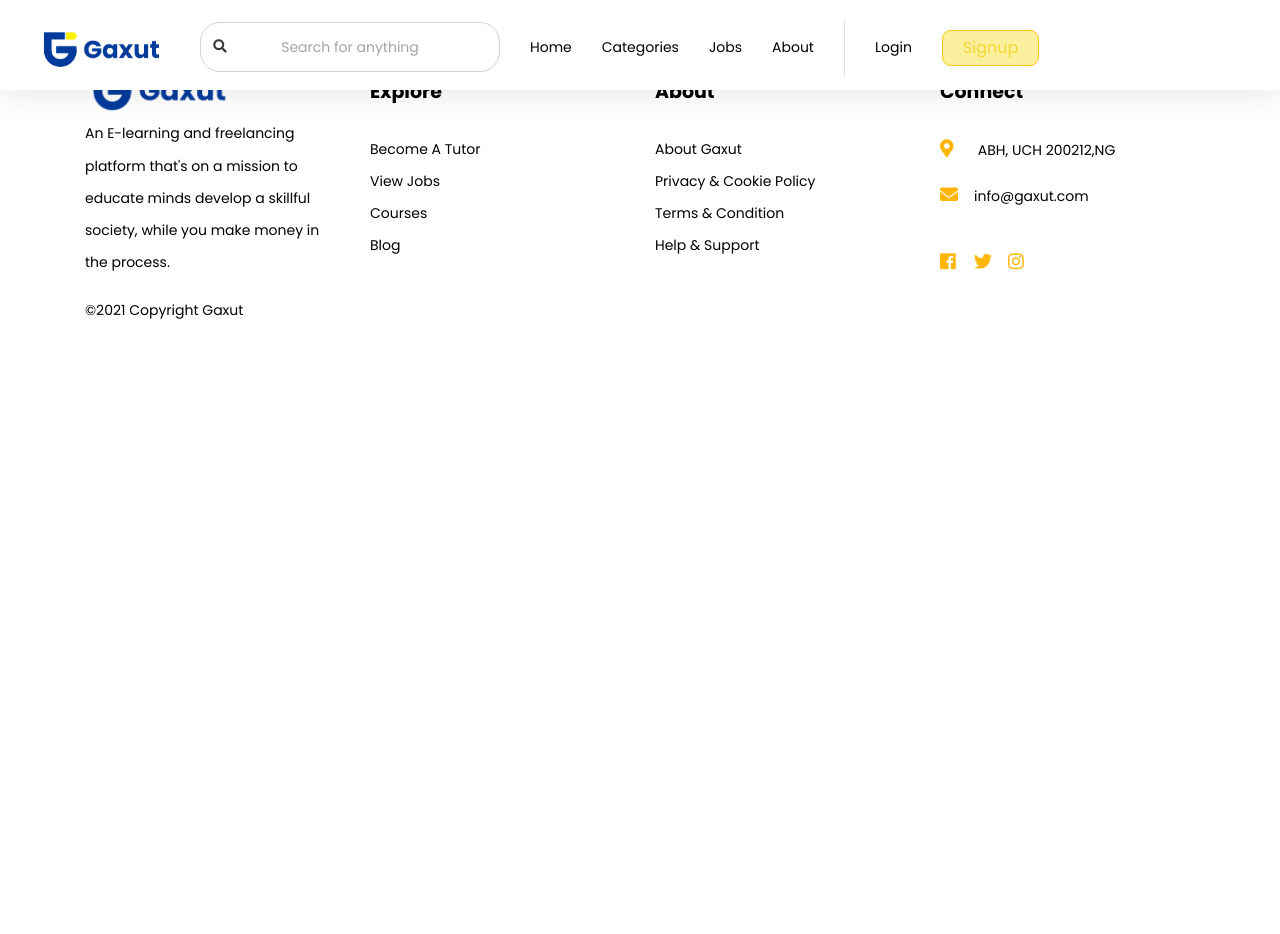
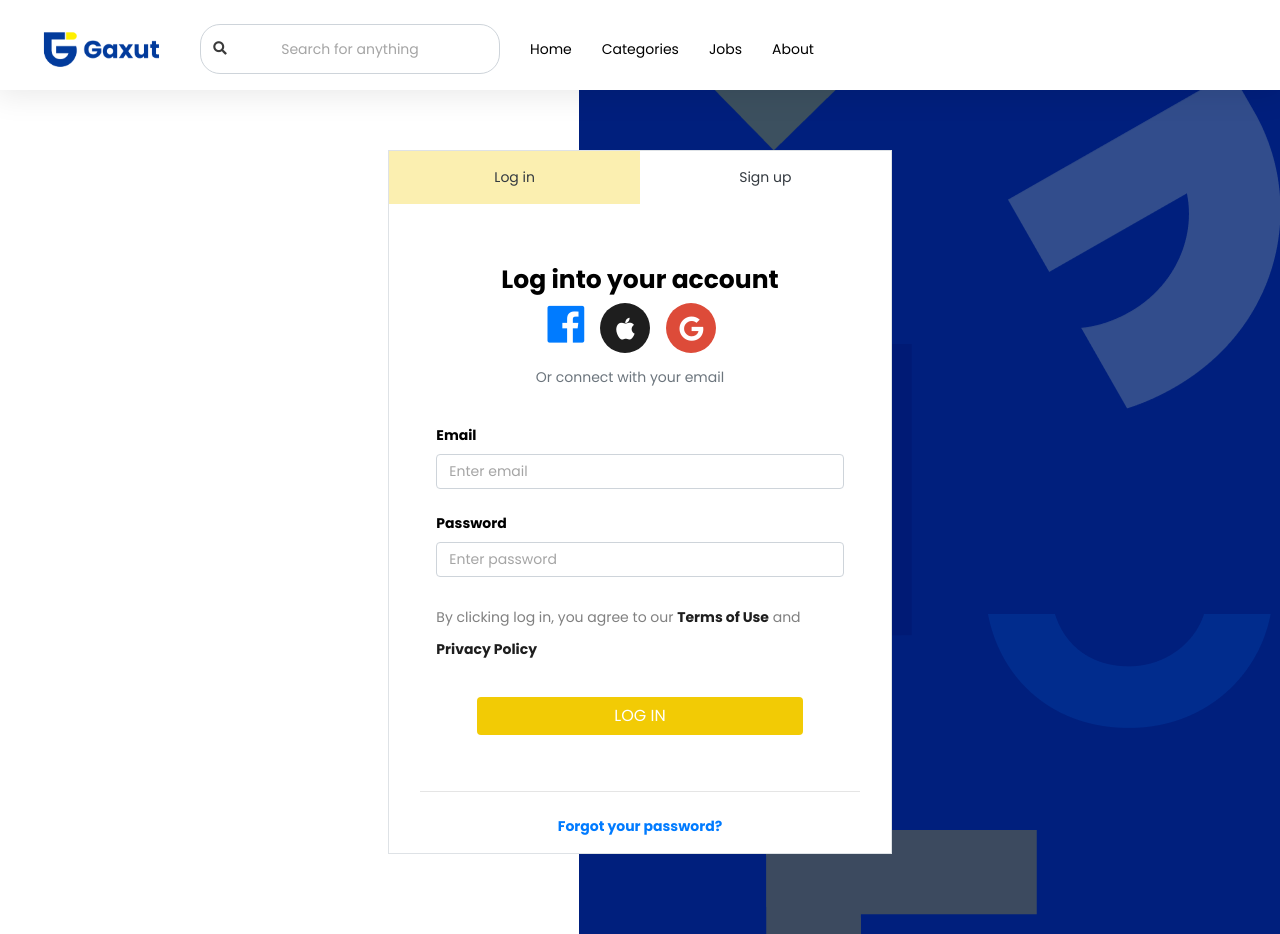
Before and after one commit to ToluwanimiO/Gaxut, a Vue app: page /login/login in a window 1280 px wide. Before the commit the page ends 800 px from the top, so only its background shows below. Built offline with nearby package versions, Linux system fonts and the light colour scheme; what vue-quill-editor would draw is missing.

Commit message:
fixed routing ish, form validation

```diff
--- a/src/App.vue
+++ b/src/App.vue
@@ -44,8 +44,8 @@
 							<!-- <div class="vl" style="border-left: 2px solid black; height: 10px;"></div> -->
 							<template v-if="$route.name!='Login'">
 								<li class="main_nav_item"><a href="#"><img src="./assets/images/Rectangle 8.png" alt=""></a></li>
-								<router-link to="/login" class="main_nav_item">Login</router-link>
-								<router-link to="/login"><a style="background: #FBF09E; color:#F4D634; border-radius: 9px; padding: 5px 20px 5px 20px;" class="btn btn-md btn-warning"> Signup </a></router-link>
+								<router-link to="/login/login" class="main_nav_item">Login</router-link>
+								<router-link to="/login/signup"><a style="background: #FBF09E; color:#F4D634; border-radius: 9px; padding: 5px 20px 5px 20px;" class="btn btn-md btn-warning"> Signup </a></router-link>
 							</template>
 						</ul>
 					</div>
@@ -110,8 +110,8 @@
 					<router-link to="/jobs"><li class="menu_item menu_mm mb-3" @click="closeMenu">Jobs</li></router-link>
 					<router-link to="/about"><li class="menu_item menu_mm mb-3" @click="closeMenu">About</li></router-link>
 					<template v-if="$route.name!='Login'">
-						<router-link to="/login"><li class="menu_item menu_mm mb-3" @click="closeMenu" style="margin-top: 70px;"><a>Login</a></li></router-link>
-						<router-link to="/login"><a @click="closeMenu" style="background: #FBF09E; color:#F4D634; border-radius: 9px; padding: 5px 20px 5px 20px;" class="btn btn-md btn-warning mb-3"> Signup </a></router-link>
+						<router-link to="/login/login"><li class="menu_item menu_mm mb-3" @click="closeMenu" style="margin-top: 70px;"><a>Login</a></li></router-link>
+						<router-link to="/login/signup"><a @click="closeMenu" style="background: #FBF09E; color:#F4D634; border-radius: 9px; padding: 5px 20px 5px 20px;" class="btn btn-md btn-warning mb-3"> Signup </a></router-link>
 					</template>
 
 				</ul>
--- a/src/components/Login.vue
+++ b/src/components/Login.vue
@@ -9,10 +9,10 @@
                             <!-- Nav tabs -->
                             <ul class="nav nav-pills nav-justified" role="pill">
                                 <li class="nav-item">
-                                    <a class="nav-link py-3 rounded-0 active text-dark" data-toggle="pill" href="#login">Log in</a>
+                                    <a ref="loginItem" class="nav-link py-3 rounded-0 active text-dark" data-toggle="pill" href="#login">Log in</a>
                                 </li>
                                 <li class="nav-item">
-                                    <a class="nav-link py-3 rounded-0 text-dark" data-toggle="pill" href="#signup">Sign up</a>
+                                    <a ref="signItem" class="nav-link py-3 rounded-0 text-dark" data-toggle="pill" href="#signup">Sign up</a>
                                 </li>
                             </ul>
 
@@ -58,12 +58,15 @@
                                         <p class="text-secondary text-center mb-3">Or connect with your email</p>
                                         <form @submit.prevent="signUp" class="p-md-3" action="">
                                             <div class="form-group mb-3">
-                                                 <label for="username">Username</label>
-                                                 <input type="text" v-model="user.username" class="form-control rounded-lg" placeholder="Enter username" id="username" required>
+                                                <label for="username">Username</label>
+                                                <input type="text" v-model="user.username" class="form-control rounded-lg" placeholder="Enter username" id="username">
+                                                <small v-if="error.username" class="d-block alert alert-danger small-text text-center">
+                                                    This field is required
+                                                </small>
                                              </div>
                                             <div class="form-group mb-3">
                                                 <label for="fName">First Name</label>
-                                                <input type="text" v-model="user.first_name" class="form-control rounded-lg" placeholder="Enter first name" id="fName" required>
+                                                <input type="text" v-model="user.first_name" class="form-control rounded-lg" placeholder="Enter first name" id="fName">
                                             </div>
                                             <div class="form-group mb-3">
                                                 <label for="lName">Last Name</label>
@@ -106,17 +109,25 @@ export default {
   },
   data(){
     return{
+        error:{
+            username:null,
+            first_name:null,
+            last_name:null,
+            email:null,
+            password:null,
+            password2:null
+        },
         user:{
-            username:"",
-            first_name:"",
-            last_name:"",
-            email:"",
-            password:"",
-            password2:""
+            username:null,
+            first_name:null,
+            last_name:null,
+            email:null,
+            password:null,
+            password2:null
         },
         logUser:{
-            email:"",
-            password:""
+            email:null,
+            password:null
         },
         data_response:{
             truth:true,
@@ -125,28 +136,50 @@ export default {
         }
     }
   },
+  mounted:function(){
+      if (this.$route.params.action == "signup")
+      {
+           this.$refs.signItem.click()
+      }
+  },
   methods: {
-    signUp: function(){
+    signUp: function(e){
+        //validation
+        this.errors = []
+        console.log(this.errors)
+        if(!this.user.username){
+            this.error.username = true
+        }
+        if(!this.user.first_name){
+            this.errors.push('First Name required')
+        }
+        if(!this.errors.length)
+        {
+            console.log("send to backend")
+        }
+        e.preventDefault();
+
         console.log('sign')
-        window.axios.post('https://still-sands-03593.herokuapp.com/api/user/register/', this.user)
-        .then(response =>{
-            if(response.status == 201){
-                this.data_response.truth = false
-                this.data_response.value = "User registered"
-                this.data_response.success = false
-            }
-        })
-        .catch(err=>{
-            console.log(err.response)
-            if(err.response.status != 201){
-                this.data_response.truth = false
-                var key = Object.keys(err.response.data)[0]
-                console.log(key);
-                this.data_response.value = err.response.data[key][0]
-                console.log(this.data_response.value);
-                this.data_response.success = true
-            }
-        });
+        // window.axios.post('https://still-sands-03593.herokuapp.com/api/user/register/', this.user)
+        // .then(response =>{
+        //     if(response.status == 201){
+        //         this.data_response.truth = false
+        //         this.data_response.value = "User registered"
+        //         this.data_response.success = false
+        //         this.$refs.loginItem.click()
+        //     }
+        // })
+        // .catch(err=>{
+        //     console.log(err.response)
+        //     if(err.response.status != 201){
+        //         this.data_response.truth = false
+        //         var key = Object.keys(err.response.data)[0]
+        //         console.log(key);
+        //         this.data_response.value = err.response.data[key][0]
+        //         console.log(this.data_response.value);
+        //         this.data_response.success = true
+        //     }
+        // });
     },
     logIn: function(){
         console.log('log')
--- a/src/router/index.js
+++ b/src/router/index.js
@@ -103,7 +103,7 @@ const routes = [
     component: Chats
   },
   {
-    path: '/login',
+    path: '/login/:action',
     name: 'Login',
     component: Login
   },
```
